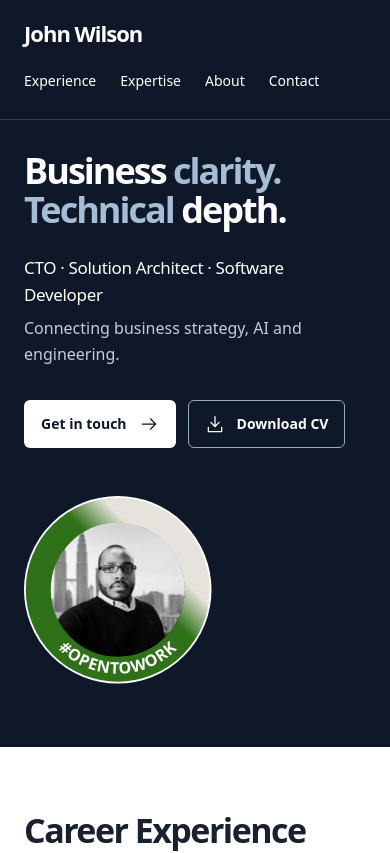
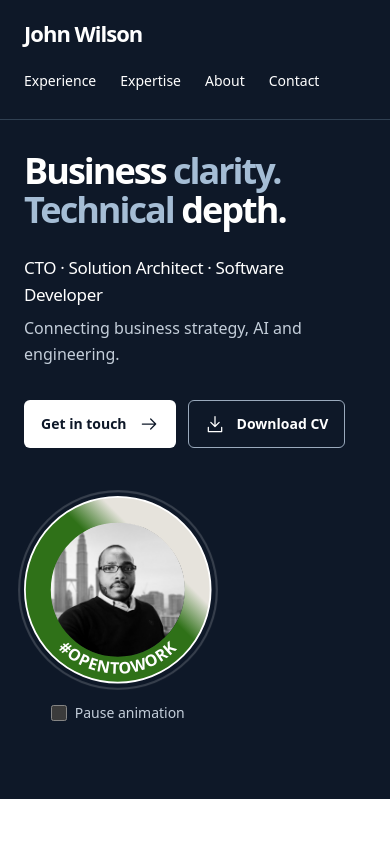
Before and after one commit to jmw-117/jmw-117.github.io, a Next.js app: page / in a window 390 px wide. Shown: the top 853 px of the page. Built offline with nearby package versions, Linux system fonts and the light colour scheme.

Commit message:
Restore scrolling header and add subtle profile heartbeat

```diff
--- a/app/globals.css
+++ b/app/globals.css
@@ -8,14 +8,14 @@
   --font-mono: ui-monospace, SFMono-Regular, Menlo, Monaco, Consolas, "Liberation Mono", "Courier New", monospace;
   --content: 1200px;
   --text-body: 1.125rem; --text-role: 1.25rem;
-  --header-height: 6rem; --z-header: 20; --z-skip: 30;
+  --header-height: 6rem; --z-skip: 30;
   --space-1: 4px; --space-2: 8px; --space-3: 12px; --space-4: 16px;
   --space-6: 24px; --space-8: 32px; --space-12: 48px; --space-16: 64px;
   --space-20: 80px; --space-24: 96px;
   --radius: 6px; --transition: 180ms ease;
 }
 * { box-sizing: border-box; }
-html { scroll-behavior: smooth; scroll-padding-top: calc(var(--header-height) + var(--space-4)); }
+html { scroll-behavior: smooth; scroll-padding-top: var(--space-6); }
 body { margin: 0; background: var(--white); color: var(--text); font-family: var(--font-sans); font-size: 16px; line-height: 1.6; }
 code, kbd, samp, pre { font-family: var(--font-mono); }
 .wrap { width: min(var(--content), calc(100% - 96px)); margin-inline: auto; }
@@ -28,7 +28,7 @@ a:hover { text-decoration: underline; }
 a:focus-visible, summary:focus-visible { outline: 3px solid var(--accent-ink); outline-offset: 5px; border-radius: 2px; }
 .navy a:focus-visible, .graphite a:focus-visible { outline-color: var(--accent); }
 .icon { width: 20px; height: 20px; flex-shrink: 0; vertical-align: middle; }
-.site-header { position: sticky; top: 0; z-index: var(--z-header); border-bottom: 1px solid var(--line-dark); }
+.site-header { border-bottom: 1px solid var(--line-dark); }
 .header { min-height: var(--header-height); display: flex; align-items: center; justify-content: space-between; gap: var(--space-8); }
 .brand { font-size: 24px; font-weight: 600; letter-spacing: -.045em; }
 .header nav { display: flex; gap: var(--space-8); }
@@ -38,16 +38,24 @@ h1 { font-size: clamp(48px, 5.2vw, 76px); font-weight: 600; line-height: 1.08; l
 h1 span, .contact h2 span { color: var(--accent); }
 .role-line { font-size: 19px; font-weight: 500; letter-spacing: -.02em; margin-bottom: var(--space-2); }
 .hero-description { font-size: 17px; color: #c4ceda; margin-bottom: var(--space-8); }
-.portrait { --portrait-size: 210px; position: relative; width: calc(var(--portrait-size) * 1.25); height: calc(var(--portrait-size) * 1.25); justify-self: center; animation: availability-arrive 800ms cubic-bezier(.2, .7, .2, 1) 160ms both; }
-.portrait::after { content: ''; position: absolute; inset: 0; border: 2px solid var(--white); border-radius: 50%; pointer-events: none; opacity: 0; animation: availability-signal 1000ms ease-out 650ms both; }
+.portrait-wrap { display: grid; justify-items: center; justify-self: center; gap: var(--space-2); }
+.portrait { --portrait-size: 210px; position: relative; width: calc(var(--portrait-size) * 1.25); height: calc(var(--portrait-size) * 1.25); animation: availability-arrive 800ms cubic-bezier(.2, .7, .2, 1) 160ms both; }
+.portrait::after { content: ''; position: absolute; inset: 0; border: 2px solid var(--white); border-radius: 50%; pointer-events: none; opacity: 0; animation: availability-heartbeat 2400ms ease-out 1000ms infinite; }
+.motion-control { display: inline-flex; align-items: center; gap: var(--space-2); min-height: 44px; color: #c4ceda; font-size: 14px; cursor: pointer; }
+.motion-control input { width: 16px; height: 16px; margin: 0; accent-color: var(--accent); color-scheme: dark; cursor: pointer; }
+.motion-control input:focus-visible { outline: 3px solid var(--accent); outline-offset: 5px; }
+.portrait-wrap:has(.motion-control input:checked) .portrait::after { animation: none; }
 @keyframes availability-arrive {
   from { opacity: .5; transform: translateY(12px) scale(.94); }
   70% { opacity: 1; transform: translateY(0) scale(1.025); }
   to { opacity: 1; transform: none; }
 }
-@keyframes availability-signal {
-  from { opacity: .5; transform: scale(1); }
-  to { opacity: 0; transform: scale(1.16); }
+@keyframes availability-heartbeat {
+  0%, 35%, 100% { opacity: 0; transform: scale(1); }
+  8% { opacity: .24; transform: scale(1.035); }
+  15% { opacity: .04; transform: scale(1.015); }
+  23% { opacity: .18; transform: scale(1.065); }
+  34% { opacity: 0; transform: scale(1.08); }
 }
 .portrait-photo { position: absolute; inset: 14%; display: block; width: 72%; height: 72%; object-fit: cover; object-position: center 42%; border-radius: 50%; }
 .portrait-frame { position: absolute; inset: 0; width: 100%; height: 100%; }
@@ -136,7 +144,8 @@ main:focus { outline: none; }
   .hero-description { font-size: 16px; max-width: 400px; }
   .actions { gap: var(--space-3); }
   .button { padding-inline: var(--space-4); gap: var(--space-3); font-size: 14px; min-height: 48px; }
-  .portrait { --portrait-size: 150px; justify-self: start; }
+  .portrait-wrap { justify-self: start; }
+  .portrait { --portrait-size: 150px; }
   .section { padding-block: var(--space-16); }
   h2 { font-size: 34px; margin-bottom: var(--space-8); }
   .career { grid-template-columns: 1fr; gap: var(--space-3); }
@@ -174,12 +183,13 @@ main:focus { outline: none; }
 @media (prefers-reduced-motion: reduce) {
   html { scroll-behavior: auto; }
   *, *::before, *::after { animation: none !important; transition: none !important; }
+  .motion-control { display: none; }
 }
 @media print {
   body { font-size: 10pt; }
   .navy, .soft, .graphite { background: white; color: black; }
   .wrap { width: 100%; }
-  .site-header, .portrait, .actions, .about-art, .publication, .contact, footer, .skip { display: none; }
+  .site-header, .portrait-wrap, .actions, .about-art, .publication, .contact, footer, .skip { display: none; }
   .hero, .section { display: block; padding-block: 16px; }
   h1 { font-size: 28pt; }
   h1 span, h2 span, .hero-description { color: black; }
--- a/app/page.tsx
+++ b/app/page.tsx
@@ -26,7 +26,8 @@ function CVLink({ className = '' }: { className?: string }) {
 }
 
 function Portrait() {
-  return <div className="portrait" role="img" aria-label="John Wilson — open to work">
+  return <div className="portrait-wrap">
+    <div className="portrait" role="img" aria-label="John Wilson — open to work">
       <img className="portrait-photo" src="/john-wilson.jpg" alt="" width="294" height="336" fetchPriority="high" decoding="async" />
       <svg className="portrait-frame" viewBox="0 0 210 210" width="210" height="210" aria-hidden="true" focusable="false">
         <defs>
@@ -40,6 +41,8 @@ function Portrait() {
         <circle cx="105" cy="105" r="89" fill="none" stroke="url(#availability-ring)" strokeWidth="28" />
         <text className="portrait-label" fill="var(--white)"><textPath href="#availability-label" startOffset="50%" textAnchor="middle">#OPENTOWORK</textPath></text>
       </svg>
+    </div>
+    <label className="motion-control"><input type="checkbox" />Pause animation</label>
   </div>;
 }
 
```
Also changed, not shown: 1 other file (tests, documents, lock files or other folders). Lines whose indentation alone changed are shown as unchanged.
